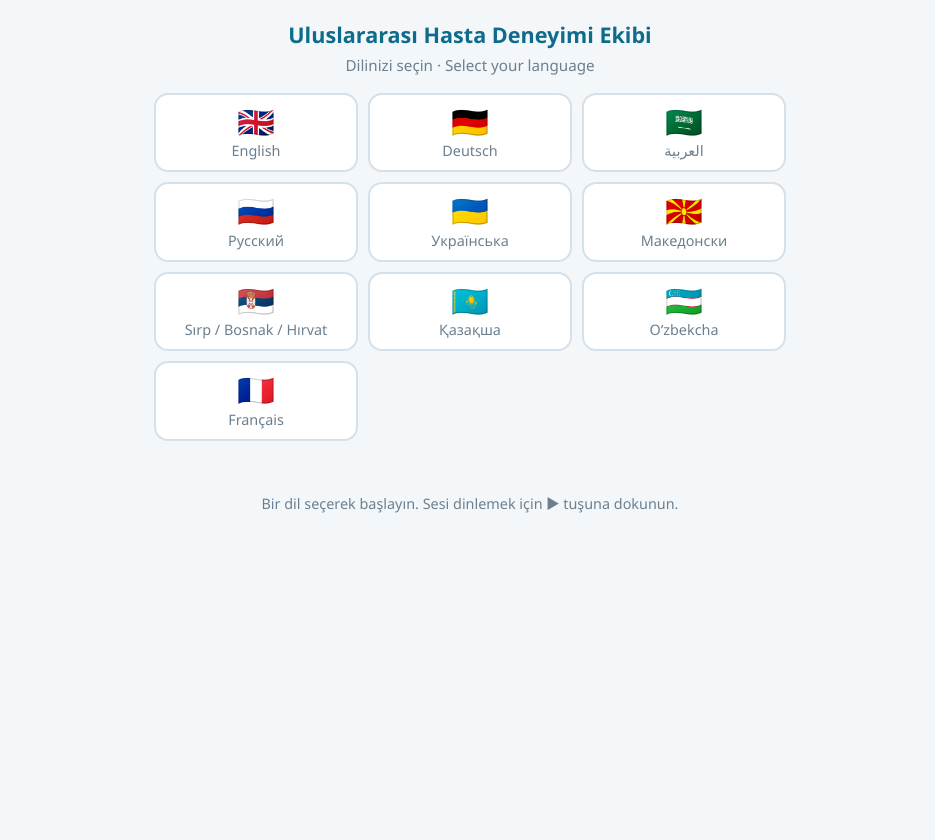
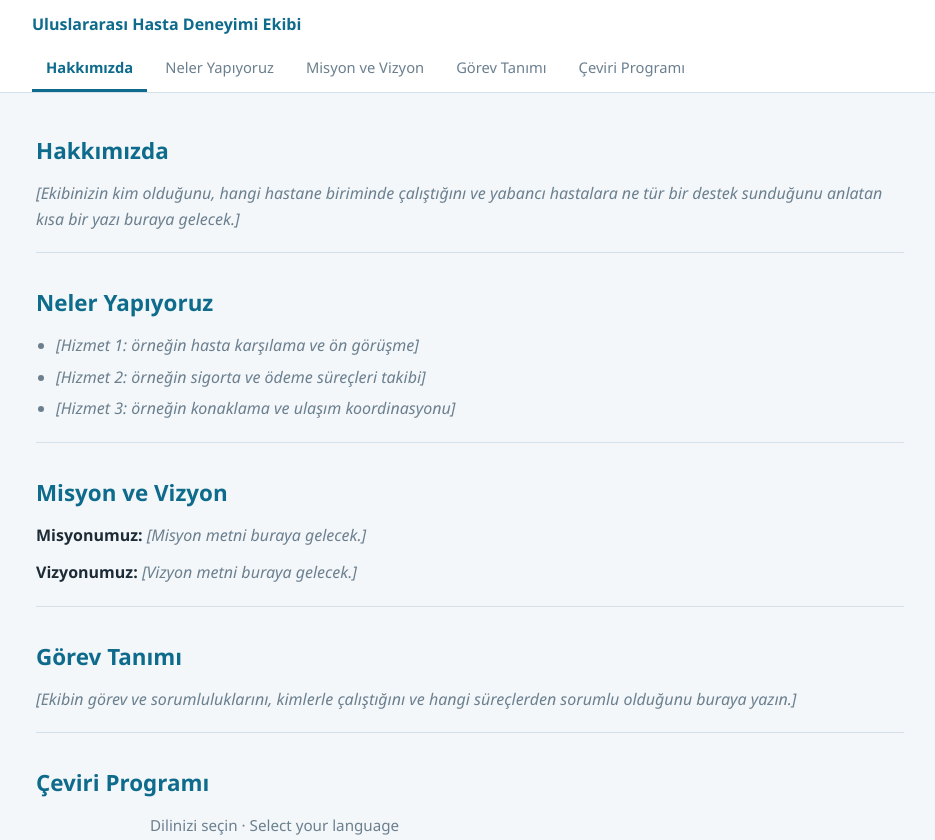
Before and after one commit to guneytemiizis/uhh_deneyim, a plain HTML site: page index.html in a window 1280 px wide. Shown: the top 840 px of the page, without its empty margins (170-1105 px from the left). Before the commit the page ends 800 px from the top, so only its background shows below. Drawn offline with Linux system fonts and the light colour scheme.

Commit message:
index.html

```diff
--- a/index.html
+++ b/index.html
@@ -30,20 +30,83 @@
     }
   }
   * { box-sizing: border-box; }
-  html { scroll-padding-top: env(safe-area-inset-top, 0px); }
+  html { scroll-behavior: smooth; }
   body {
     margin: 0;
     background: var(--bg);
     color: var(--text);
     font-family: "Segoe UI", system-ui, -apple-system, Roboto, Arial, sans-serif;
-    padding: env(safe-area-inset-top, 0px) 12px env(safe-area-inset-bottom, 0px);
-    min-height: 100vh;
+    line-height: 1.6;
   }
-  .wrap { max-width: 640px; margin: 0 auto; padding: 20px 4px 40px; }
-  header { text-align: center; margin-bottom: 18px; }
-  header h1 { font-size: 1.35rem; margin: 0 0 6px; color: var(--accent); }
-  header p { margin: 0; color: var(--muted); font-size: 0.95rem; }
 
+  /* Üst sekmeler */
+  .topbar {
+    position: sticky;
+    top: 0;
+    z-index: 10;
+    background: var(--surface);
+    border-bottom: 1px solid var(--border);
+    padding-top: env(safe-area-inset-top, 0px);
+  }
+  .topbar-inner {
+    max-width: 900px;
+    margin: 0 auto;
+    padding: 12px 12px 0;
+  }
+  .brand {
+    font-weight: 700;
+    color: var(--accent);
+    font-size: 1rem;
+    margin: 0 0 8px;
+  }
+  .tabs {
+    display: flex;
+    gap: 4px;
+    overflow-x: auto;
+    -webkit-overflow-scrolling: touch;
+    scrollbar-width: none;
+  }
+  .tabs::-webkit-scrollbar { display: none; }
+  .tab {
+    flex: 0 0 auto;
+    text-decoration: none;
+    color: var(--muted);
+    padding: 10px 14px;
+    font-size: 0.92rem;
+    border-bottom: 3px solid transparent;
+    white-space: nowrap;
+  }
+  .tab:hover { color: var(--accent); }
+  .tab.active {
+    color: var(--accent);
+    border-bottom-color: var(--accent);
+    font-weight: 600;
+  }
+
+  main {
+    max-width: 900px;
+    margin: 0 auto;
+    padding: 8px 16px 60px;
+  }
+  section.block {
+    scroll-margin-top: 110px;
+    padding: 32px 0 8px;
+    border-bottom: 1px solid var(--border);
+  }
+  section.block:last-of-type { border-bottom: none; }
+  section.block h2 {
+    color: var(--accent);
+    font-size: 1.4rem;
+    margin: 0 0 12px;
+  }
+  section.block p { margin: 0 0 12px; }
+  section.block ul { padding-left: 20px; margin: 0 0 12px; }
+  section.block li { margin-bottom: 6px; }
+  .placeholder { color: var(--muted); font-style: italic; }
+
+  /* Çeviri programı */
+  .wrap { max-width: 640px; margin: 0 auto; }
+  .intro-tr { color: var(--muted); font-size: 0.95rem; margin-bottom: 14px; }
   .lang-grid {
     display: grid;
     grid-template-columns: repeat(3, 1fr);
@@ -174,11 +237,51 @@
 </style>
 </head>
 <body>
+
+<header class="topbar">
+  <div class="topbar-inner">
+    <p class="brand">Uluslararası Hasta Deneyimi Ekibi</p>
+    <nav class="tabs" id="tabs" aria-label="Sayfa bölümleri">
+      <a class="tab" href="#hakkimizda">Hakkımızda</a>
+      <a class="tab" href="#neler-yapiyoruz">Neler Yapıyoruz</a>
+      <a class="tab" href="#misyon-vizyon">Misyon ve Vizyon</a>
+      <a class="tab" href="#gorev-tanimi">Görev Tanımı</a>
+      <a class="tab" href="#ceviri">Çeviri Programı</a>
+    </nav>
+  </div>
+</header>
+
+<main>
+
+  <section class="block" id="hakkimizda">
+    <h2>Hakkımızda</h2>
+    <p class="placeholder">[Ekibinizin kim olduğunu, hangi hastane biriminde çalıştığını ve yabancı hastalara ne tür bir destek sunduğunu anlatan kısa bir yazı buraya gelecek.]</p>
+  </section>
+
+  <section class="block" id="neler-yapiyoruz">
+    <h2>Neler Yapıyoruz</h2>
+    <ul>
+      <li class="placeholder">[Hizmet 1: örneğin hasta karşılama ve ön görüşme]</li>
+      <li class="placeholder">[Hizmet 2: örneğin sigorta ve ödeme süreçleri takibi]</li>
+      <li class="placeholder">[Hizmet 3: örneğin konaklama ve ulaşım koordinasyonu]</li>
+    </ul>
+  </section>
+
+  <section class="block" id="misyon-vizyon">
+    <h2>Misyon ve Vizyon</h2>
+    <p><strong>Misyonumuz:</strong> <span class="placeholder">[Misyon metni buraya gelecek.]</span></p>
+    <p><strong>Vizyonumuz:</strong> <span class="placeholder">[Vizyon metni buraya gelecek.]</span></p>
+  </section>
+
+  <section class="block" id="gorev-tanimi">
+    <h2>Görev Tanımı</h2>
+    <p class="placeholder">[Ekibin görev ve sorumluluklarını, kimlerle çalıştığını ve hangi süreçlerden sorumlu olduğunu buraya yazın.]</p>
+  </section>
+
+  <section class="block" id="ceviri">
+    <h2>Çeviri Programı</h2>
     <div class="wrap">
-  <header>
-    <h1>Uluslararası Hasta Deneyimi Ekibi</h1>
-    <p>Dilinizi seçin · Select your language</p>
-  </header>
+      <p class="intro-tr">Dilinizi seçin · Select your language</p>
 
       <div class="lang-grid" id="langGrid" role="group" aria-label="Dil seçimi"></div>
 
@@ -196,6 +299,9 @@
       <p class="notice" id="notice"></p>
       <p class="hint" id="hint">Bir dil seçerek başlayın. Sesi dinlemek için ▶ tuşuna dokunun.</p>
     </div>
+  </section>
+
+</main>
 
 <script>
   const LANGS = [
@@ -305,7 +411,7 @@
 
   function speak(text, lang, onEnd) {
     if (!("speechSynthesis" in window)) {
-      setNotice("Bu cihaz sesli okumayı desteklemiyor. Ifadeyi yukarıdaki metinden okuyabilirsiniz.", true);
+      setNotice("Bu cihaz sesli okumayı desteklemiyor. İfadeyi yukarıdaki metinden okuyabilirsiniz.", true);
       if (onEnd) onEnd();
       return;
     }
@@ -474,6 +580,20 @@
     speechSynthesis.onvoiceschanged = () => {};
     speechSynthesis.getVoices();
   }
+
+  // Kaydırdıkça aktif sekmeyi değiştir
+  const tabLinks = document.querySelectorAll(".tab");
+  const sections = document.querySelectorAll("section.block");
+  const observer = new IntersectionObserver(entries => {
+    entries.forEach(entry => {
+      if (entry.isIntersecting) {
+        tabLinks.forEach(a => {
+          a.classList.toggle("active", a.getAttribute("href") === "#" + entry.target.id);
+        });
+      }
+    });
+  }, { rootMargin: "-40% 0px -55% 0px" });
+  sections.forEach(s => observer.observe(s));
 </script>
 </body>
 </html>
```
Lines whose indentation alone changed are shown as unchanged.
